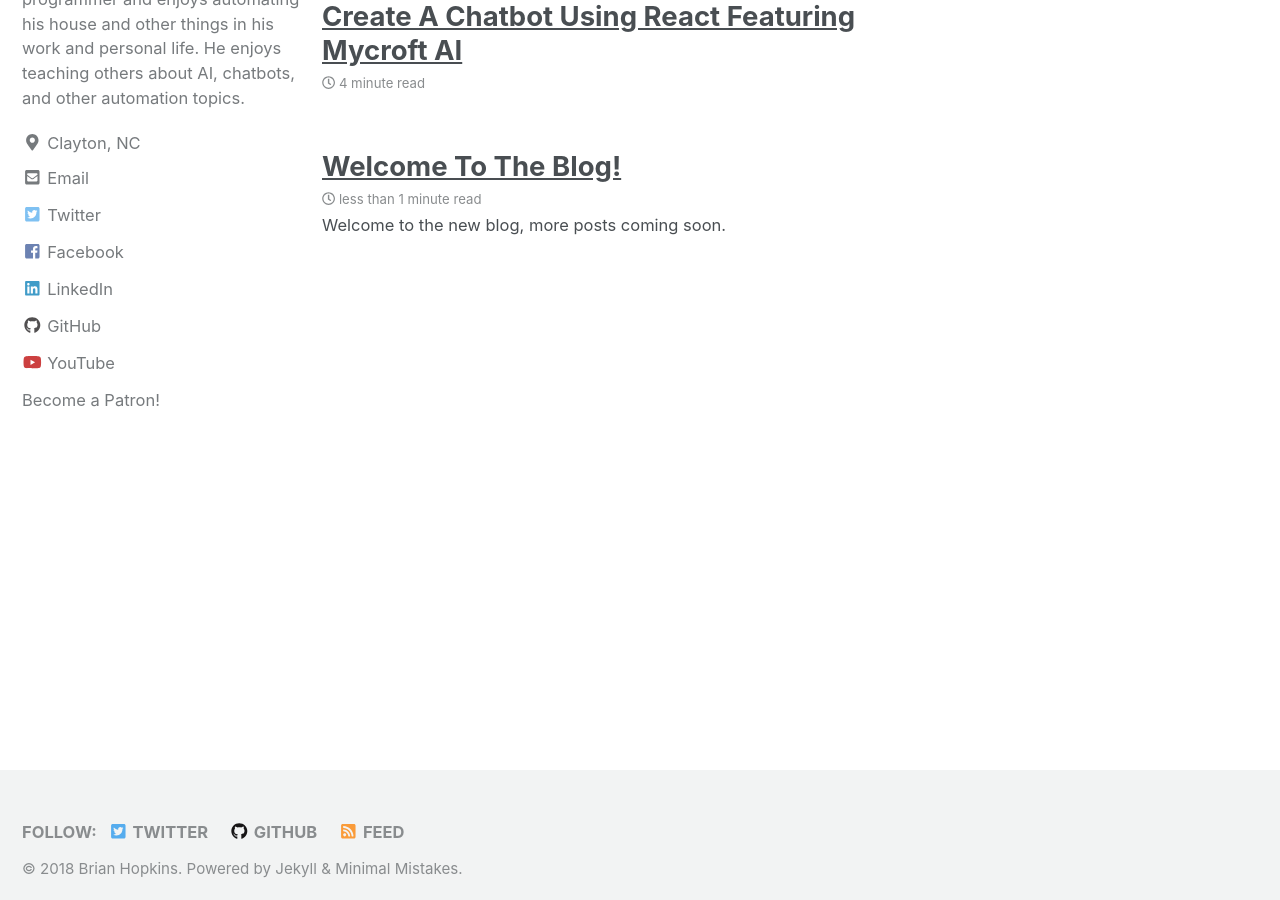
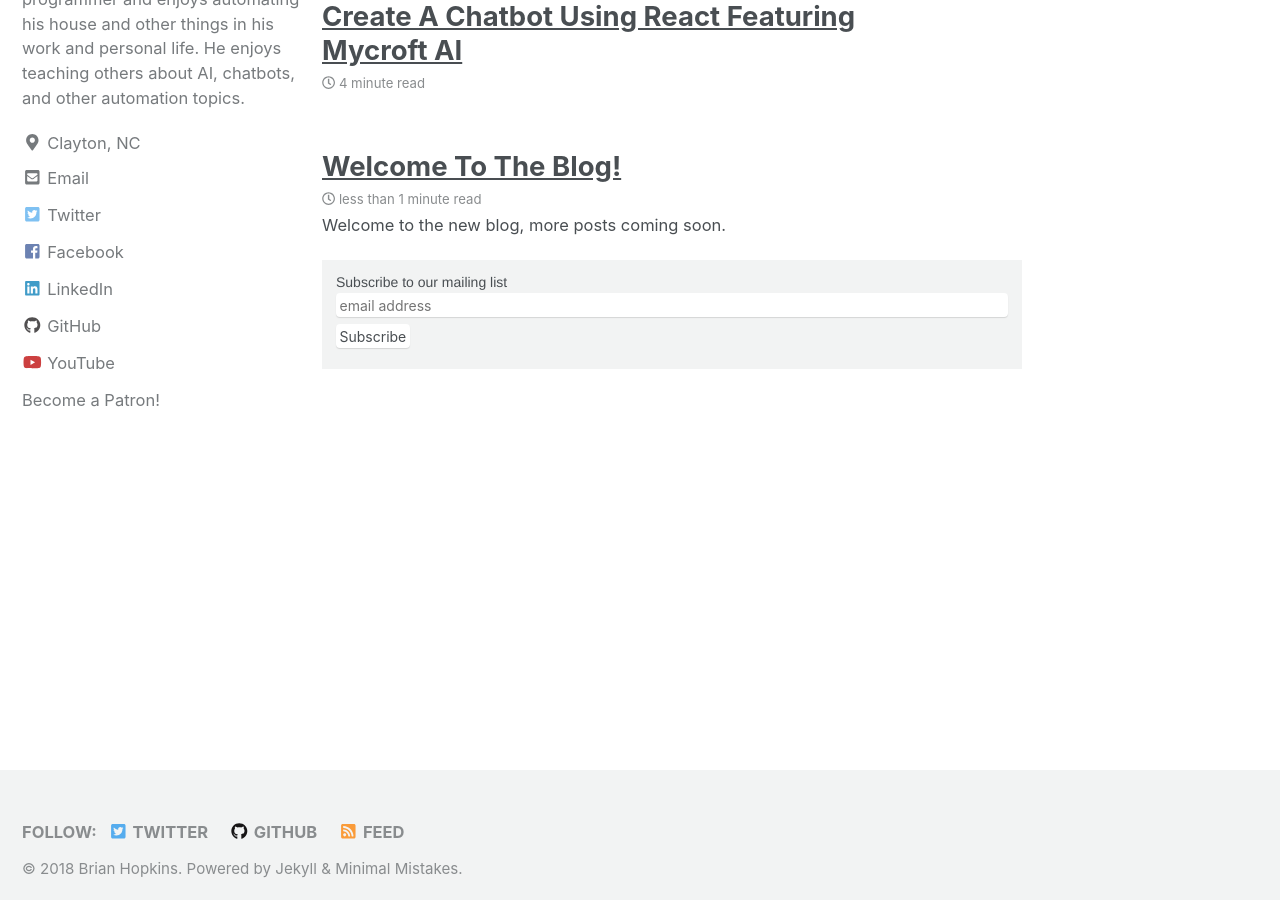
Before and after one commit to Geeked-Out-Solutions/blog, a Jekyll site: the page built from index.html, in a window 1280 px wide and 900 px high, scrolled down 441 px. Built offline with Jekyll 4.4.1, drawn with Linux system fonts in a browser that asks for light colours; nearby versions of some CDN libraries; the list of posts is cut into pages by our own code; comment, search, counter and statistics services are not loaded.

Commit message:
adding in mail chimp

```diff
--- /dev/null
+++ b/_includes/newsletter.html
@@ -0,0 +1,20 @@
+<!-- Begin MailChimp Signup Form -->
+<link href="//cdn-images.mailchimp.com/embedcode/slim-10_7.css" rel="stylesheet" type="text/css">
+<style type="text/css">
+	#mc_embed_signup{background:#fff; clear:left; font:14px Helvetica,Arial,sans-serif;  width:700px;}
+	/* Add your own MailChimp form style overrides in your site stylesheet or in this style block.
+	   We recommend moving this block and the preceding CSS link to the HEAD of your HTML file. */
+</style>
+<div id="mc_embed_signup">
+<form action="https://geekedoutsolutions.us12.list-manage.com/subscribe/post?u=a5e162203ef80554c8c4f5e67&amp;id=6d5e0c2b1e" method="post" id="mc-embedded-subscribe-form" name="mc-embedded-subscribe-form" class="validate" target="_blank" novalidate>
+    <div id="mc_embed_signup_scroll">
+	<label for="mce-EMAIL">Subscribe to our mailing list</label>
+	<input type="email" value="" name="EMAIL" class="email" id="mce-EMAIL" placeholder="email address" required>
+    <!-- real people should not fill this in and expect good things - do not remove this or risk form bot signups-->
+    <div style="position: absolute; left: -5000px;" aria-hidden="true"><input type="text" name="b_a5e162203ef80554c8c4f5e67_6d5e0c2b1e" tabindex="-1" value=""></div>
+    <div class="clear"><input type="submit" value="Subscribe" name="subscribe" id="mc-embedded-subscribe" class="button"></div>
+    </div>
+</form>
+</div>
+
+<!--End mc_embed_signup-->
--- a/_includes/scripts.html
+++ b/_includes/scripts.html
@@ -24,4 +24,3 @@
 
 {% include analytics.html %}
 {% include /comments-providers/scripts.html %}
-{% include advertisements.html %}
--- a/_layouts/home.html
+++ b/_layouts/home.html
@@ -8,4 +8,5 @@
   {% include archive-single.html %}
 {% endfor %}
 
+{% include newsletter.html %}
 {% include paginator.html %}
--- a/_layouts/single.html
+++ b/_layouts/single.html
@@ -43,6 +43,7 @@
           </aside>
         {% endif %}
         {{ content }}
+        {% include newsletter.html %}
         {% if page.link %}<div><a href="{{ page.link }}" class="btn btn--primary">{{ site.data.ui-text[site.locale].ext_link_label | default: "Direct Link" }}</a></div>{% endif %}
       </section>
 
```
